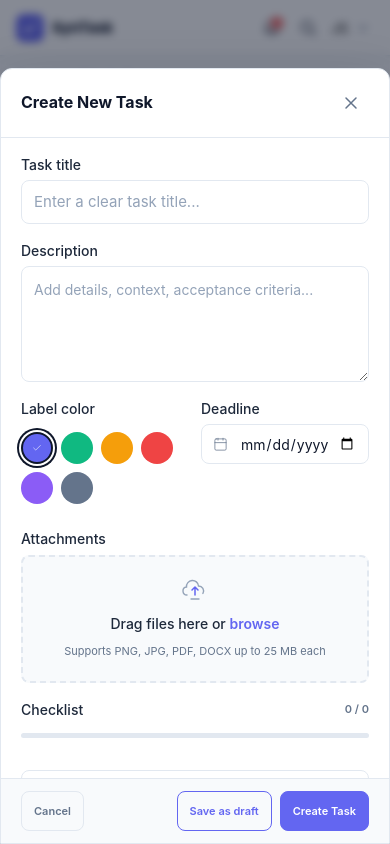
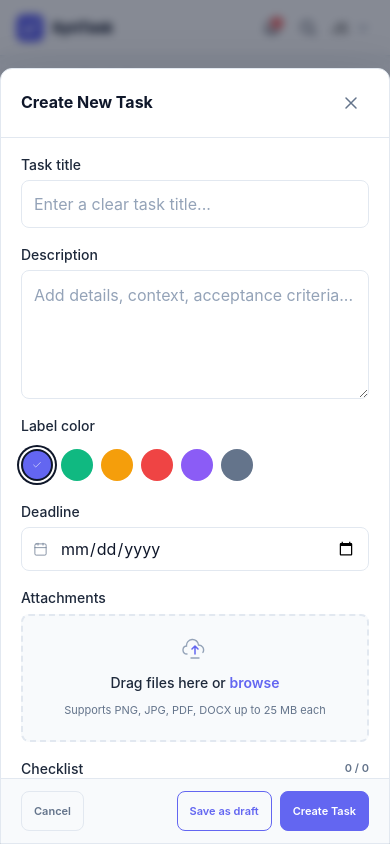
Before and after one commit to wijimenezz/ProyectoM4_WilsonJimenez, a React (Vite) app: page / in a window 390 px wide. Both pictures are taken after a click on the button "New Task". Shown: the top 844 px of the page. Built offline with nearby package versions, Linux system fonts and the light colour scheme.

Commit message:
Fix: Forms: Modificacion de estilo ya que no estaban en mobile first

```diff
--- a/src/styles/forms.css
+++ b/src/styles/forms.css
@@ -1,8 +1,3 @@
-/* ================================================================
-   STYLES: AuthForm & Shared Form Elements
-   ================================================================ */
-
-/* --- Auth Form --- */
 .auth-form {
   display: flex;
   flex-direction: column;
@@ -10,19 +5,27 @@
   margin-bottom: var(--space-5);
 }
 
-/* --- Form Row (two columns) --- */
+/* --- Form Row --- */
+/* Stack vertically on mobile, side-by-side at sm+ */
 .form-row {
   display: flex;
+  flex-direction: column;
   gap: var(--space-3);
 }
 
 .form-row--two-col {
-  flex-direction: row;
+  flex-direction: column;
 }
 
 .form-row--two-col > .form-group {
   flex: 1 1 0;
   min-width: 0;
+}
+
+@media (min-width: 480px) {
+  .form-row--two-col {
+    flex-direction: row;
+  }
 }
 
 /* --- Form Group --- */
@@ -60,19 +63,23 @@
   color: var(--color-indigo);
   font-weight: 500;
   transition: color var(--transition-fast);
+  /* Larger tap area without changing layout */
+  padding: var(--space-1) 0;
 }
 
+@media (hover: hover) {
   .form-label-row__link:hover {
     color: var(--color-indigo-hover);
     text-decoration: underline;
+  }
 }
 
 /* --- Form Input --- */
 .form-input {
   width: 100%;
-  height: 40px;
+  height: 44px; /* 44px touch target on mobile */
   padding: 0 var(--space-3);
-  font-size: var(--font-size-base);
+  font-size: 16px; /* Prevent iOS zoom on focus */
   font-weight: 400;
   color: var(--color-navy);
   background: var(--color-surface);
@@ -82,14 +89,19 @@
   transition:
     border-color var(--transition-fast),
     box-shadow var(--transition-fast);
+  /* Remove default iOS styling */
+  -webkit-appearance: none;
+  appearance: none;
 }
 
 .form-input::placeholder {
   color: var(--color-text-soft);
 }
 
+@media (hover: hover) {
   .form-input:hover {
     border-color: var(--color-border-dark);
+  }
 }
 
 .form-input:focus {
@@ -97,12 +109,26 @@
   box-shadow: 0 0 0 3px rgba(99, 102, 241, 0.12);
 }
 
+/* md: restore original design sizing */
+@media (min-width: 768px) {
+  .form-input {
+    height: 40px;
+    font-size: var(--font-size-base);
+  }
+}
+
+.form-input--lg {
+  height: 48px;
+  font-size: 16px; /* Prevent iOS zoom */
+}
+
+@media (min-width: 768px) {
   .form-input--lg {
     height: 44px;
     font-size: var(--font-size-md);
   }
+}
 
-/* Padding adjustment when icon is present — handled by input-wrapper */
 .form-input--has-icon {
   padding-left: 38px;
 }
@@ -119,8 +145,9 @@ input[type="date"].form-input {
 /* --- Form Textarea --- */
 .form-textarea {
   width: 100%;
+  min-height: 80px; /* Explicit min height for mobile */
   padding: var(--space-3);
-  font-size: var(--font-size-base);
+  font-size: 16px; /* Prevent iOS zoom */
   font-weight: 400;
   line-height: 1.6;
   color: var(--color-navy);
@@ -132,25 +159,37 @@ input[type="date"].form-input {
   transition:
     border-color var(--transition-fast),
     box-shadow var(--transition-fast);
+  -webkit-appearance: none;
+  appearance: none;
 }
 
 .form-textarea::placeholder {
   color: var(--color-text-soft);
 }
+
+@media (hover: hover) {
   .form-textarea:hover {
     border-color: var(--color-border-dark);
   }
+}
+
 .form-textarea:focus {
   border-color: var(--color-indigo);
   box-shadow: 0 0 0 3px rgba(99, 102, 241, 0.12);
 }
 
+@media (min-width: 768px) {
+  .form-textarea {
+    font-size: var(--font-size-base);
+  }
+}
+
 /* --- Form Select --- */
 .form-select {
   width: 100%;
-  height: 38px;
+  height: 44px; /* Touch target */
   padding: 0 var(--space-8) 0 var(--space-3);
-  font-size: var(--font-size-sm);
+  font-size: 16px; /* Prevent iOS zoom */
   font-weight: 500;
   color: var(--color-navy);
   background: var(--color-surface);
@@ -158,6 +197,7 @@ input[type="date"].form-input {
   border-radius: var(--radius-md);
   outline: none;
   appearance: none;
+  -webkit-appearance: none;
   cursor: pointer;
   transition: border-color var(--transition-fast);
 }
@@ -167,7 +207,14 @@ input[type="date"].form-input {
   box-shadow: 0 0 0 3px rgba(99, 102, 241, 0.12);
 }
 
-/* --- Select Wrapper (custom chevron) --- */
+@media (min-width: 768px) {
+  .form-select {
+    height: 38px;
+    font-size: var(--font-size-sm);
+  }
+}
+
+/* --- Select Wrapper --- */
 .select-wrapper {
   position: relative;
   display: inline-flex;
@@ -185,7 +232,7 @@ input[type="date"].form-input {
   pointer-events: none;
 }
 
-/* --- Input Wrapper (icon + toggle) --- */
+/* --- Input Wrapper --- */
 .input-wrapper {
   position: relative;
   display: flex;
@@ -206,14 +253,15 @@ input[type="date"].form-input {
   z-index: 1;
 }
 
+/* Larger toggle tap target on mobile */
 .input-wrapper__toggle {
   position: absolute;
   right: var(--space-2);
   display: flex;
   align-items: center;
   justify-content: center;
-  width: 28px;
-  height: 28px;
+  width: 36px;
+  height: 36px;
   border: none;
   background: transparent;
   color: var(--color-text-muted);
@@ -221,11 +269,21 @@ input[type="date"].form-input {
   transition:
     color var(--transition-fast),
     background var(--transition-fast);
+  -webkit-tap-highlight-color: transparent;
 }
 
+@media (hover: hover) {
   .input-wrapper__toggle:hover {
     color: var(--color-navy);
     background: var(--color-bg);
+  }
+}
+
+@media (min-width: 768px) {
+  .input-wrapper__toggle {
+    width: 28px;
+    height: 28px;
+  }
 }
 
 /* --- Checkbox --- */
@@ -234,7 +292,14 @@ input[type="date"].form-input {
   align-items: flex-start;
   gap: var(--space-2);
   cursor: pointer;
+  padding: var(--space-2) 0; /* Taller tap area on mobile */
+  -webkit-tap-highlight-color: transparent;
+}
+
+@media (min-width: 768px) {
+  .checkbox-label {
     padding: var(--space-1) 0;
+  }
 }
 
 .checkbox-input {
@@ -244,20 +309,29 @@ input[type="date"].form-input {
   height: 0;
 }
 
+/* Slightly larger checkbox on mobile */
 .checkbox-custom {
   flex-shrink: 0;
   display: inline-flex;
   align-items: center;
   justify-content: center;
-  width: 16px;
-  height: 16px;
+  width: 20px;
+  height: 20px;
   border: 1.5px solid var(--color-border-dark);
   border-radius: var(--radius-sm);
-  margin-top: 2px;
+  margin-top: 1px;
   background: var(--color-surface);
   transition:
     border-color var(--transition-fast),
     background var(--transition-fast);
+}
+
+@media (min-width: 768px) {
+  .checkbox-custom {
+    width: 16px;
+    height: 16px;
+    margin-top: 2px;
+  }
 }
 
 .checkbox-input:checked + .checkbox-custom {
@@ -291,6 +365,8 @@ input[type="date"].form-input {
   font-weight: 500;
 }
 
+@media (hover: hover) {
   .form-inline-link:hover {
     text-decoration: underline;
   }
+}
```
Lines whose indentation alone changed are shown as unchanged.
